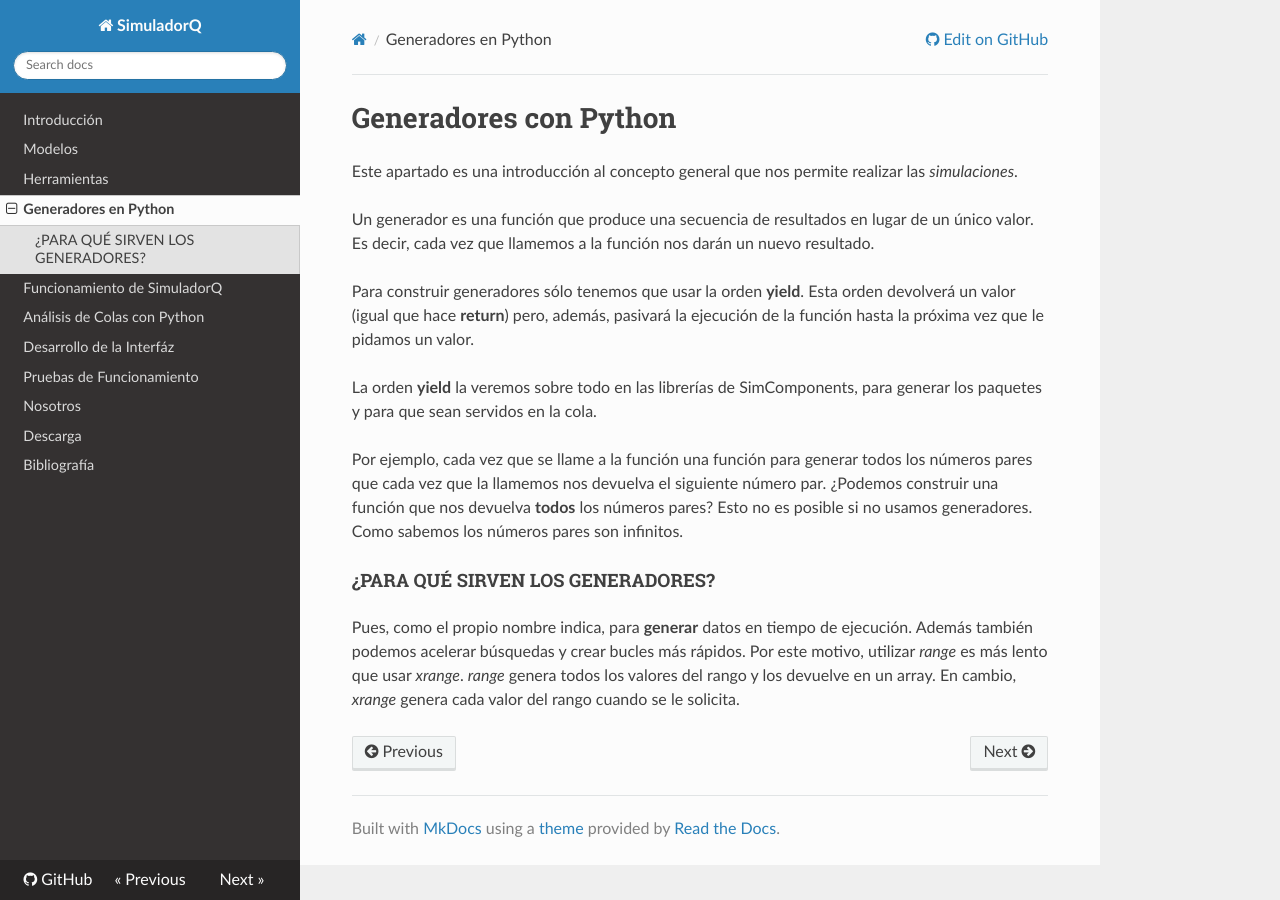
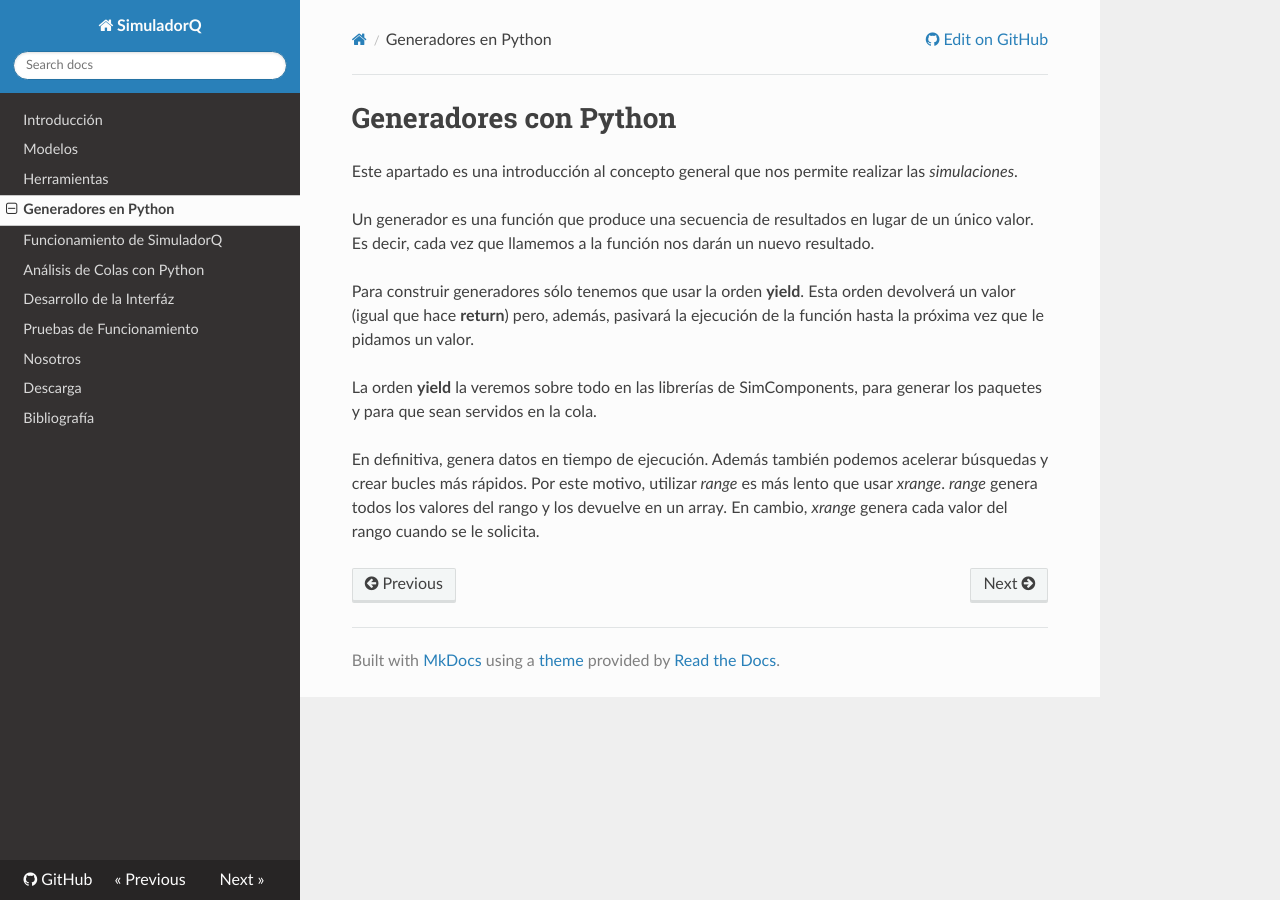
Before and after one commit to m-ibarra-arg/trafico, an MkDocs documentation site: the page built from docs/GeneradoresPython.md, in a window 1280 px wide. Built offline with MkDocs 1.6.1, drawn with Linux system fonts in a browser that asks for light colours; nearby versions of some CDN libraries; old or Windows-style settings are respelled for this version of MkDocs.

Commit message:
Uploaded by https://stackedit.io/

```diff
--- a/docs/GeneradoresPython.md
+++ b/docs/GeneradoresPython.md
@@ -9,12 +9,8 @@ Para construir generadores sólo tenemos que usar la orden **yield**. Esta orden
 
 La orden **yield** la veremos sobre todo en las librerías de SimComponents, para generar los paquetes y para que sean servidos en la cola.
 
-Por ejemplo, cada vez que se llame a la función una función para generar todos los números pares que cada vez que la llamemos nos devuelva el siguiente número par. ¿Podemos construir una función que nos devuelva  **todos**  los números pares? Esto no es posible si no usamos generadores. Como sabemos los números pares son infinitos.
-
-#### ¿PARA QUÉ SIRVEN LOS GENERADORES?
-
-Pues, como el propio nombre indica, para  **generar**  datos en tiempo de ejecución. Además también podemos acelerar búsquedas y crear bucles más rápidos. Por este motivo, utilizar  _range_  es más lento que usar  _xrange_.  _range_  genera todos los valores del rango y los devuelve en un array. En cambio,  _xrange_  genera cada valor del rango cuando se le solicita.
+En definitiva,  genera  datos en tiempo de ejecución. Además también podemos acelerar búsquedas y crear bucles más rápidos. Por este motivo, utilizar  _range_  es más lento que usar  _xrange_.  _range_  genera todos los valores del rango y los devuelve en un array. En cambio,  _xrange_  genera cada valor del rango cuando se le solicita.
 <!--stackedit_data:
-eyJoaXN0b3J5IjpbLTg3OTE4NjQ2MCwtMTM3NDgyMDMsMTg3Nz
+eyJoaXN0b3J5IjpbLTU3NTA2ODEwMiwtMTM3NDgyMDMsMTg3Nz
 g2OTg5NywxMzk1MjAyMTA5LC0zMTI4OTM5N119
 -->
```
